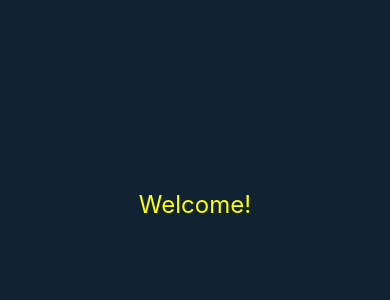
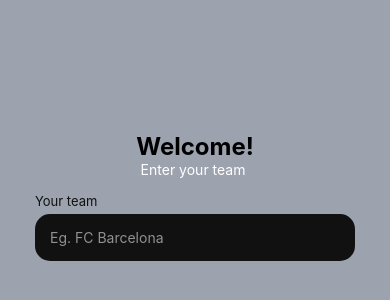
Before and after one commit to tothepointcode/test-buddy, a React Native app: screen / in a window 390 px wide. Shown: the part 218-518 px from the top of the page. Built offline with nearby package versions, Linux system fonts and the light colour scheme.

Commit message:
feat: :construction: Input component implement
Implemented with some color changes in input, spacing and colors

```diff
--- /dev/null
+++ b/components/MyTextInput.tsx
@@ -0,0 +1,45 @@
+import React from "react";
+import { Text, View, StyleSheet, TextInput } from "react-native";
+
+interface InputProps {
+  placeholder: string;
+  label: string;
+  inputStyle?: any;
+  labelStyle?: any;
+}
+
+const MyTextInput: React.FC<InputProps> = (props): JSX.Element => {
+  const { label, labelStyle, inputStyle } = props;
+
+  return (
+    <View style={styles.inputContainer}>
+      <Text style={[styles.label, labelStyle]}>{label}</Text>
+      <TextInput
+        {...props}
+        placeholderTextColor="#919191"
+        style={[styles.input, inputStyle]}
+      />
+    </View>
+  );
+};
+
+const styles = StyleSheet.create({
+  inputContainer: {
+    width: "100%",
+    marginVertical: 15,
+  },
+  input: {
+    color: "#fff",
+    fontSize: 14,
+    padding: 15,
+    backgroundColor: "#111",
+    borderRadius: 15,
+    marginTop: 5,
+  },
+  label: {
+    color: "#111",
+    fontSize: 13,
+  },
+});
+
+export default MyTextInput;
--- a/screens/Home.tsx
+++ b/screens/Home.tsx
@@ -3,6 +3,7 @@ import { View, Text, StyleSheet } from "react-native";
 
 // components
 import BigText from "./../components/BigText";
+import MyTextInput from "./../components/MyTextInput";
 
 interface HomeProps {
   name: string;
@@ -11,8 +12,9 @@ interface HomeProps {
 const Home = (props: HomeProps): JSX.Element => {
   return (
     <View style={styles.container}>
-      <BigText title="Welcome!" style={{ color: "yellow" }} />
-      <Text style={styles.text}>{props.name}</Text>
+      <BigText title="Welcome!" style={{ color: "black", fontWeight: 'bold' }} />
+      <Text style={styles.text}>Enter your team {props.name}</Text>
+      <MyTextInput label="Your team" placeholder="Eg. FC Barcelona"/>
     </View>
   );
 };
@@ -20,9 +22,10 @@ const Home = (props: HomeProps): JSX.Element => {
 const styles = StyleSheet.create({
   container: {
     flex: 1,
-    backgroundColor: "#112233",
+    backgroundColor: "#9CA3AF",
     justifyContent: "center",
     alignItems: "center",
+    paddingHorizontal: 35
   },
   text: {
     color: "#fff",
```
